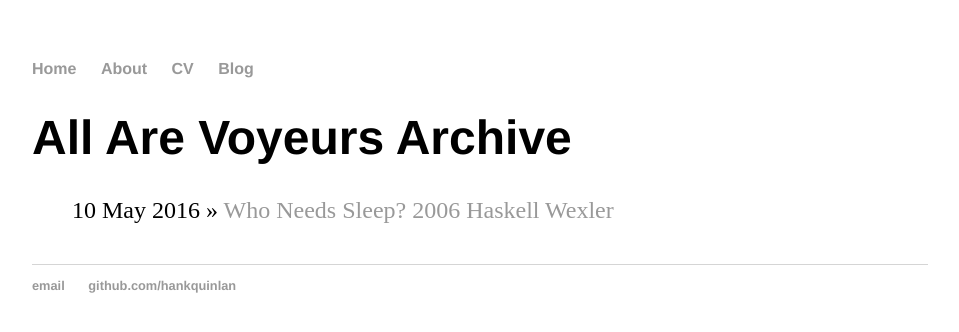
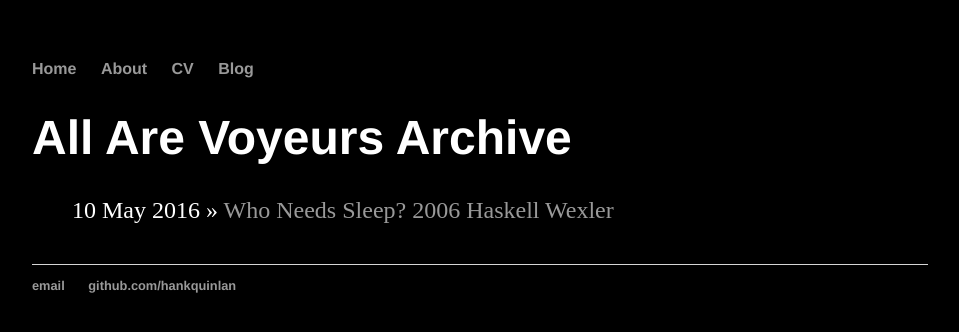
Before and after one commit to meglynkrafft/meglynkrafft.github.io, a Jekyll site: the page built from blog/index.html, in a window 1280 px wide. Shown: the top 332 px of the page, without its empty margins (160-1119 px from the left). Built offline with Jekyll 4.4.1, drawn with Linux system fonts in a browser that asks for light colours.

Commit message:
Update main.css

```diff
--- a/css/main.css
+++ b/css/main.css
@@ -1,7 +1,8 @@
 body {
     margin: 60px auto;
     width: 70%;
-    -background-color: #000000;
+    background-color: #000000;
+    color: #ffffff;
 }
 nav ul, footer ul {
     font-family:'Helvetica', 'Arial', 'Sans-Serif';
@@ -12,7 +13,7 @@
 nav ul li, footer ul li {
     display: inline;
     margin-right: 20px;
-    color: #ffffff
+    color: #ffffff;
 }
 a {
     text-decoration: none;
```
